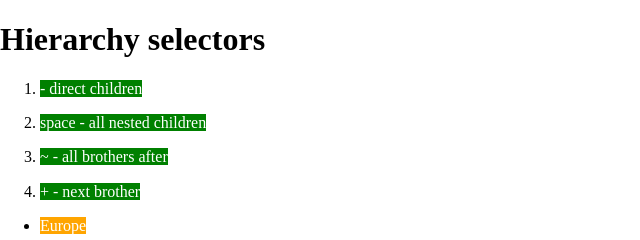
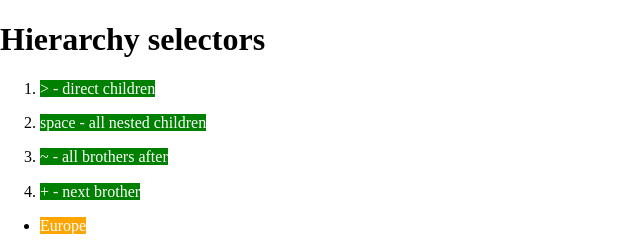
Before and after one commit to macakklett/gromcode_course, a plain HTML site: page html&css/lesson6/task2/index.html in a window 1280 px wide. Shown: the top 240 px of the page, 0-640 px from the left. Drawn offline with nearby package versions, Linux system fonts and the light colour scheme.

Commit message:
ls6-2(3)

```diff
--- a/html&css/lesson6/task2/index.html
+++ b/html&css/lesson6/task2/index.html
@@ -16,7 +16,7 @@
     <h1>Hierarchy selectors</h1>
 
     <ol>
-      <li><span> - direct children</span></li>
+      <li><span>> - direct children</span></li>
       <li><span>space - all nested children</span></li>
       <li><span>~ - all brothers after</span></li>
       <li><span>+ - next brother</span></li>
```
